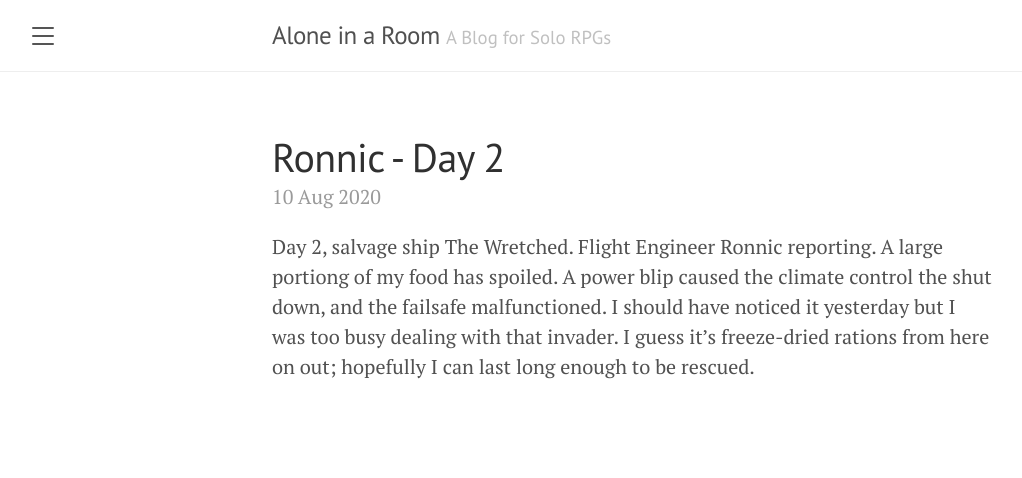
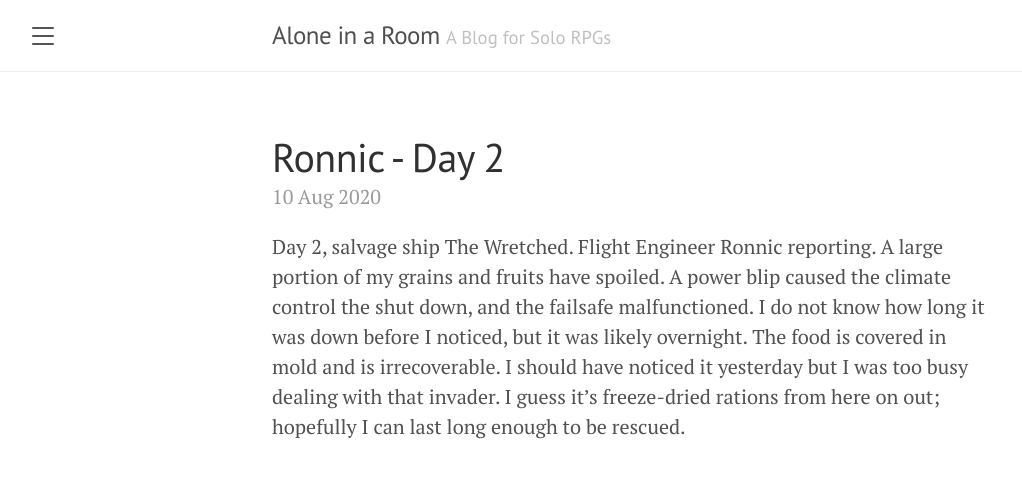
Before and after one commit to Serneum/alone-in-a-room, a Jekyll site: the page built from _wretched/all/ronnic-day-2.md, in a window 1280 px wide. Shown: the top 478 px of the page, without its empty margins (8-1030 px from the left). Built offline with Jekyll 4.4.1, drawn with Linux system fonts in a browser that asks for light colours.

Commit message:
Update day 2

```diff
--- a/_wretched/all/ronnic-day-2.md
+++ b/_wretched/all/ronnic-day-2.md
@@ -5,4 +5,4 @@ date: 2020-08-10 18:38 -0500
 tags: wretched, ronnic
 ---
 
-Day 2, salvage ship The Wretched. Flight Engineer Ronnic reporting. A large portiong of my food has spoiled. A power blip caused the climate control the shut down, and the failsafe malfunctioned. I should have noticed it yesterday but I was too busy dealing with that invader. I guess it's freeze-dried rations from here on out; hopefully I can last long enough to be rescued.
+Day 2, salvage ship The Wretched. Flight Engineer Ronnic reporting. A large portion of my grains and fruits have spoiled. A power blip caused the climate control the shut down, and the failsafe malfunctioned. I do not know how long it was down before I noticed, but it was likely overnight. The food is covered in mold and is irrecoverable. I should have noticed it yesterday but I was too busy dealing with that invader. I guess it's freeze-dried rations from here on out; hopefully I can last long enough to be rescued.
```
